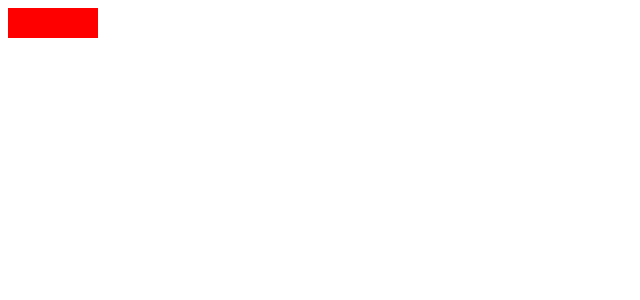
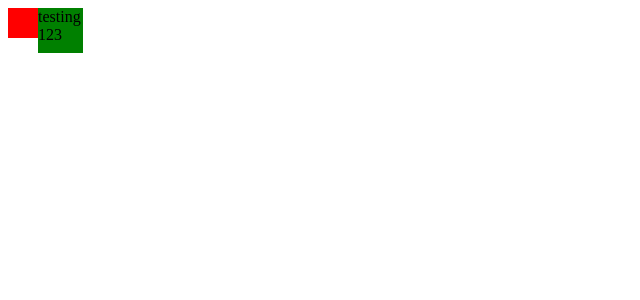
Before and after one commit to Batyodie/vue-animation-list, a Vue app: page / in a window 1280 px wide. Shown: the top 300 px of the page, without its empty margins (0-640 px from the left). Built offline with nearby package versions, Linux system fonts and the light colour scheme.

Commit message:
fix(ListAnimation): аixed slot rendering for vue components. Minor edits. Added jsdoc for slots patch function

```diff
--- a/package.json
+++ b/package.json
@@ -2,7 +2,7 @@
   "name": "list-animation",
   "version": "0.0.1",
   "description": "vue component wrapper for list animation",
-  "main": "src/main.mjs",
+  "main": "src/main.ts",
   "scripts": {
     "dev": "vite",
     "build": "vite build",
--- a/src/App.vue
+++ b/src/App.vue
@@ -1,16 +1,15 @@
 <template>
   <div>
     <VueAnimationList kek="foo">
-      <div class="test-block"></div>
-      <div class="test-block"></div>
-      <div class="test-block"></div>
+      <div class="test-block test-block2"></div>
+      <TestComponent />
     </VueAnimationList>
   </div>
 </template>
 
 <script setup lang="ts">
 import VueAnimationList from './vue-animation-list.vue';
-// import TestComponent from './components/test-component.vue';
+import TestComponent from './components/test-component.vue';
 </script>
 
 <style lang="scss">
--- a/src/components/test-component.vue
+++ b/src/components/test-component.vue
@@ -1,9 +1,13 @@
 <template>
   <div class="foo">
-    testing
-  </div>
+    testing 123
+</div>
 </template>
 
-<script setup>
-
-</script>
+<style lang="scss">
+.foo {
+  width: 45px;
+  height: 45px;
+  background-color: green;
+}
+</style>
--- a/src/composable/composable.ts
+++ /dev/null
@@ -1,49 +0,0 @@
-import { VNode } from 'vue-demi';
-import {
-  animation,
-  AnimatePosition,
-  IDefaultAnimationCollection,
-  IAnimationPatchParams,
-} from '../types/types';
-
-export function useDefaultAnimation(
-  animation: animation,
-  defaultAnimationCollection: IDefaultAnimationCollection,
-  animatePosition: AnimatePosition,
-) {
-  const getAnimation = (key: AnimatePosition) =>
-    defaultAnimationCollection[key];
-  let resultAnimation = animation;
-
-  // если выбрана дефолтная анимация, ставим ее
-  for (const collectionKey of Object.keys(defaultAnimationCollection)) {
-    if (collectionKey === animatePosition) {
-      resultAnimation = getAnimation(collectionKey);
-    }
-  }
-
-  return { resultAnimation };
-}
-
-export function useOnPatchListContent(
-  slotContent: VNode[],
-  resultAnimation: string,
-  animationPatchParams: IAnimationPatchParams,
-) {
-  const { delay, staticStyles, animationDuration } = animationPatchParams;
-
-  for (const [index, child] of slotContent.entries()) {
-    child.props = {
-      ...child?.props,
-      style: {
-        ...child?.props?.style,
-        ...staticStyles,
-        animationDelay: `${index * delay}ms`,
-        animationDuration: `${animationDuration}s`,
-      },
-      class: child?.props?.class
-        ? (child.props.class += ' ' + resultAnimation)
-        : resultAnimation,
-    };
-  }
-}
--- /dev/null
+++ b/src/composable/index.ts
@@ -0,0 +1,97 @@
+import { VNode, PropType } from 'vue-demi';
+import {
+  animation,
+  AnimatePosition,
+  IDefaultAnimationCollection,
+  IAnimationPatchParams,
+} from '../types/types';
+
+export function useProps() {
+  return {
+    delay: {
+      type: Number,
+      default: 250,
+    },
+
+    animationDuration: { type: Number, default: 1 },
+
+    tag: { type: String, default: 'div' },
+
+    animation: { type: String, default: 'entranceFromRight' },
+
+    animatePosition: {
+      type: String as PropType<AnimatePosition>,
+      default: 'fromRight',
+      validator: (prop: AnimatePosition) =>
+        ['fromTop', 'fromRight', 'fromBottom', 'fromLeft'].includes(prop),
+    },
+
+    staticStyles: {
+      type: Object,
+      default: () => ({
+        opacity: 0,
+        animationFillMode: 'forwards',
+      }),
+    },
+
+    defaultAnimationCollection: {
+      type: Object as PropType<IDefaultAnimationCollection>,
+      default: () => ({
+        fromTop: 'entranceFromTop',
+        fromRight: 'entranceFromRight',
+        fromBottom: 'entranceFromBottom',
+        fromLeft: 'entranceFromLeft',
+      }),
+    },
+  };
+}
+
+export function useDefaultAnimation(
+  animation: animation,
+  defaultAnimationCollection: IDefaultAnimationCollection,
+  animatePosition: AnimatePosition,
+) {
+  const getAnimation = (key: AnimatePosition) =>
+    defaultAnimationCollection[key];
+  let resultAnimation = animation;
+
+  // если выбрана дефолтная анимация, ставим ее
+  for (const collectionKey of Object.keys(defaultAnimationCollection)) {
+    if (collectionKey === animatePosition) {
+      resultAnimation = getAnimation(collectionKey);
+    }
+  }
+
+  return { resultAnimation };
+}
+
+/**
+ * @description path every slot item to the animation-styles and animation-classes
+ * @param {VNode[]} slotContent - VNode Array slot content
+ * @param {animation} resultAnimation - result animation to add every slot item
+ * @param {IAnimationPatchParams} animationPatchParams - props params to patch slot item. Delay, staticStyles, animationDuration
+ */
+export function useOnPatchSlotContent(
+  slotContent: VNode[],
+  resultAnimation: animation,
+  animationPatchParams: IAnimationPatchParams,
+) {
+  const { delay, staticStyles, animationDuration } = animationPatchParams;
+
+  for (const [index, child] of slotContent.entries()) {
+    if (child.props || child.props === null) {
+      child.props = {
+        ...child?.props,
+        style: {
+          ...child?.props?.style,
+          ...staticStyles,
+          animationDelay: `${index * delay}ms`,
+          animationDuration: `${animationDuration}s`,
+        },
+        class: child?.props?.class
+          ? `${child.props.class} ${resultAnimation}`
+          : resultAnimation,
+      };
+    }
+  }
+}
--- a/src/main.ts
+++ b/src/main.ts
@@ -1,6 +1,8 @@
 import { createApp } from 'vue';
+import { install } from 'vue-demi';
+
+import './styles/main.scss';
 import App from './App.vue';
-import { install } from 'vue-demi';
 
 install();
 
--- a/src/props/props.ts
+++ /dev/null
@@ -1,42 +0,0 @@
-import { PropType } from 'vue-demi';
-import { AnimatePosition, IDefaultAnimationCollection } from '../types/types';
-
-export const vueAnimatePositionProps = {
-  delay: {
-    type: Number,
-    default: 250,
-  },
-
-  animationDuration: { type: Number, default: 1 },
-
-  tag: { type: String, default: 'div' },
-
-  animation: { type: String, default: 'entranceFromRight' },
-
-  animatePosition: {
-    type: String as PropType<AnimatePosition>,
-    default: 'fromRight',
-    validator: (prop: AnimatePosition) => {
-      console.log(prop);
-      return ['fromTop', 'fromRight', 'fromBottom', 'fromLeft'].includes(prop);
-    },
-  },
-
-  staticStyles: {
-    type: Object,
-    default: () => ({
-      opacity: 0,
-      animationFillMode: 'forwards',
-    }),
-  },
-
-  defaultAnimationCollection: {
-    type: Object as PropType<IDefaultAnimationCollection>,
-    default: () => ({
-      fromTop: 'entranceFromTop',
-      fromRight: 'entranceFromRight',
-      fromBottom: 'entranceFromBottom',
-      fromLeft: 'entranceFromLeft',
-    }),
-  },
-};
--- /dev/null
+++ b/src/styles/main.scss
@@ -0,0 +1,73 @@
+/* stylelint-disable */
+.VListAnimation {
+  width: 100%;
+  height: 100%;
+  display: inline-flex;
+
+}
+
+.entranceFromTop {
+  animation-duration: 2s;
+  animation-name: entranceFromTop;
+}
+
+@keyframes entranceFromTop {
+  from {
+    opacity: 0;
+    transform: translateY(-80px);
+  }
+  to {
+    opacity: 1;
+    transform: translateY(0);
+  }
+}
+
+.entranceFromBottom {
+  animation-duration: 2s;
+  animation-name: entranceFromBottom;
+}
+
+@keyframes entranceFromBottom {
+  from {
+    opacity: 0;
+    transform: translateY(80px);
+  }
+  to {
+    opacity: 1;
+    transform: translateY(0);
+  }
+}
+
+.entranceFromLeft {
+  animation-name: entranceFromLeft;
+  animation-duration: 1s;
+}
+
+@keyframes entranceFromLeft {
+  from {
+    opacity: 0;
+    transform: translate3d(-100%, 0, 0);
+  }
+
+  to {
+    opacity: 1;
+    transform: translate3d(0, 0, 0);
+  }
+}
+
+.entranceFromRight {
+  animation-name: entranceFromRight;
+  animation-duration: 1s;
+}
+
+@keyframes entranceFromRight {
+  from {
+    opacity: 0;
+    transform: translate3d(100%, 0, 0);
+  }
+
+  to {
+    opacity: 1;
+    transform: translate3d(0, 0, 0);
+  }
+}
--- a/src/types/types.ts
+++ b/src/types/types.ts
@@ -1,14 +1,18 @@
+/** @type {AnimatePosition} */
 export type AnimatePosition = 'fromTop' | 'fromRight' | 'fromBottom' | 'fromLeft';
+
+/** @type {animation} */
 export type animation = 'entranceFromTop' | 'entranceFromBottom' | 'entranceFromLeft' | 'entranceFromRight' | string;
-export type defaultSlot =  typeof import('vue-demi')['useSlots'];
 
 
+/** @type {IAnimationPatchParams} */
 export interface IAnimationPatchParams {
   delay: number;
   staticStyles: object;
   animationDuration: number;
 }
 
+/** @type {IDefaultAnimationCollection} */
 export interface IDefaultAnimationCollection {
   fromTop: string,
   fromRight: string,
--- a/src/vue-animation-list.vue
+++ b/src/vue-animation-list.vue
@@ -3,12 +3,13 @@
 </template>
 
 <script setup lang="ts">
-import { vueAnimatePositionProps } from './props/props';
 import {
+  useProps,
   useDefaultAnimation,
-  useOnPatchListContent,
-} from './composable/composable';
+  useOnPatchSlotContent,
+} from './composable/';
 
+// props
 const {
   animation,
   defaultAnimationCollection,
@@ -18,7 +19,7 @@ const {
   animationDuration,
   tag,
 } = defineProps({
-  ...vueAnimatePositionProps,
+  ...useProps(),
 });
 
 const { resultAnimation } = useDefaultAnimation(
@@ -29,100 +30,17 @@ const { resultAnimation } = useDefaultAnimation(
 
 const defaultSlot = useSlots();
 const slotContent =
-  defaultSlot && defaultSlot.default ? defaultSlot.default() : undefined;
+  defaultSlot && defaultSlot.default ? defaultSlot.default() : [];
 
-// onMounted(() => {
-//   if (slotContent?.length) {
-//     useOnPatchListContent(slotContent, resultAnimation, {
-//       delay,
-//       staticStyles,
-//       animationDuration,
-//     });
-//   }
-// });
-
-useOnPatchListContent(slotContent, resultAnimation, {
-  delay,
-  staticStyles,
-  animationDuration,
-});
+if (slotContent?.length) {
+  useOnPatchSlotContent(slotContent, resultAnimation, {
+    delay,
+    staticStyles,
+    animationDuration,
+  });
+}
 
 const render = () => {
   return h(tag, slotContent);
 };
 </script>
-<style lang="scss">
-/* stylelint-disable */
-
-.VListAnimation {
-  width: 100%;
-  height: 100%;
-  display: inline-flex;
-}
-
-.entranceFromTop {
-  animation-duration: 2s;
-  animation-name: entranceFromTop;
-}
-
-@keyframes entranceFromTop {
-  from {
-    opacity: 0;
-    transform: translateY(-80px);
-  }
-  to {
-    opacity: 1;
-    transform: translateY(0);
-  }
-}
-
-.entranceFromBottom {
-  animation-duration: 2s;
-  animation-name: entranceFromBottom;
-}
-
-@keyframes entranceFromBottom {
-  from {
-    opacity: 0;
-    transform: translateY(80px);
-  }
-  to {
-    opacity: 1;
-    transform: translateY(0);
-  }
-}
-
-.entranceFromLeft {
-  animation-name: entranceFromLeft;
-  animation-duration: 1s;
-}
-
-@keyframes entranceFromLeft {
-  from {
-    opacity: 0;
-    transform: translate3d(-100%, 0, 0);
-  }
-
-  to {
-    opacity: 1;
-    transform: translate3d(0, 0, 0);
-  }
-}
-
-.entranceFromRight {
-  animation-name: entranceFromRight;
-  animation-duration: 1s;
-}
-
-@keyframes entranceFromRight {
-  from {
-    opacity: 0;
-    transform: translate3d(100%, 0, 0);
-  }
-
-  to {
-    opacity: 1;
-    transform: translate3d(0, 0, 0);
-  }
-}
-</style>
```
Also changed, not shown: .postcssrc.json, 1 other file (tests, documents, lock files or other folders).
